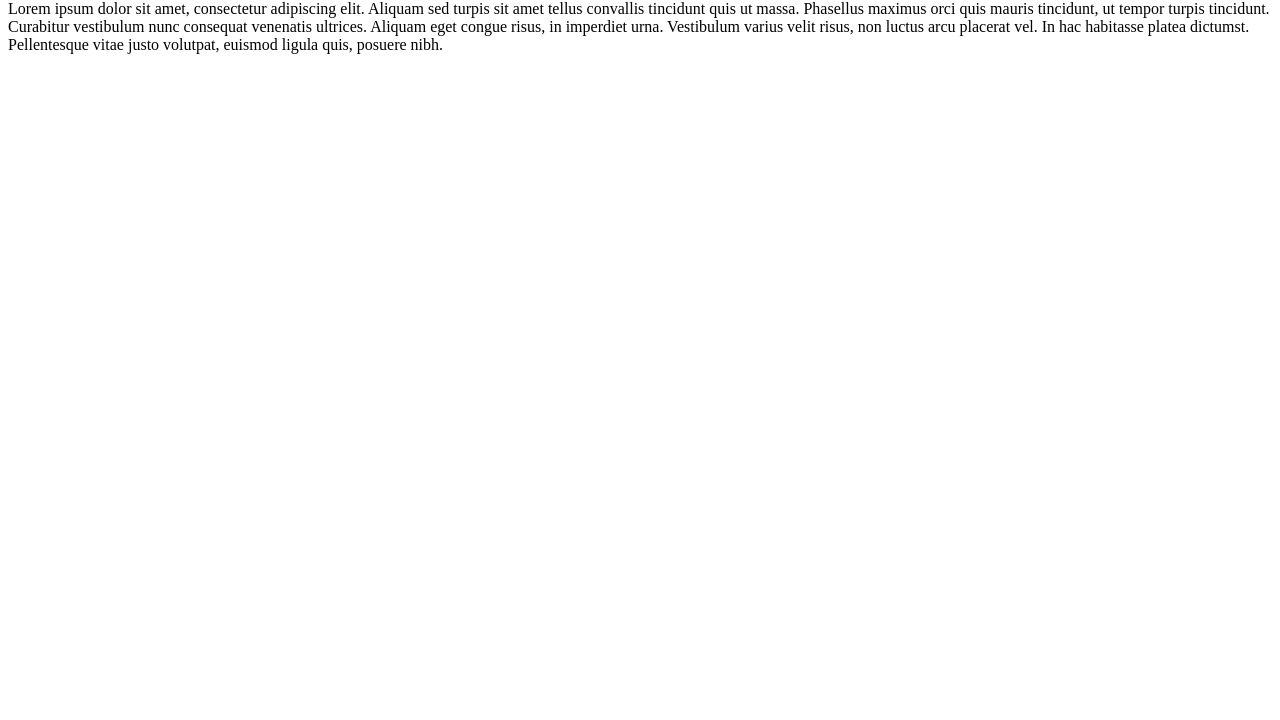
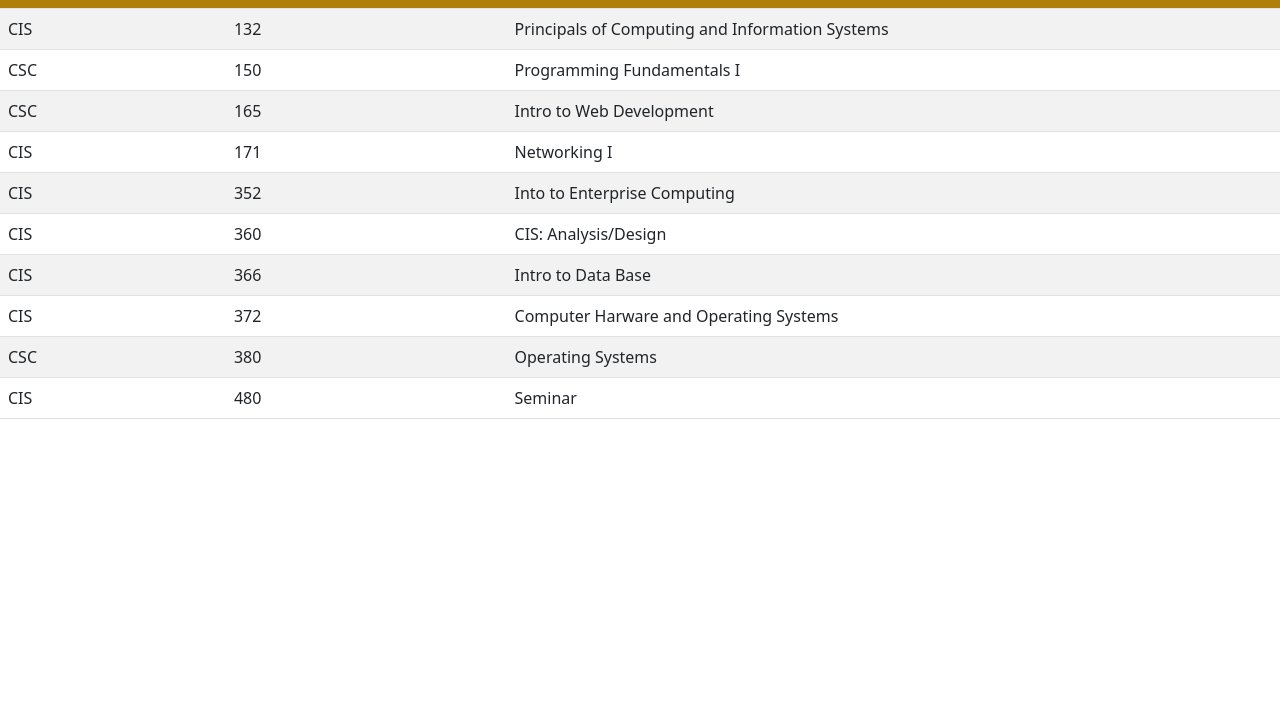
Before and after one commit to zapad01/degree-mapper, a website: page views/index.html in a window 1280 px wide. Shown: the part 80-800 px from the top of the page. Drawn offline with nearby package versions, Linux system fonts and the light colour scheme; a web font is replaced by a local one.

Commit message:
Basic Table, Search Function stage 1 need work.

```diff
--- a/views/index.html
+++ b/views/index.html
@@ -1,21 +1,52 @@
 <!DOCTYPE html>
-<html>
-<head>
-</head>
+<html lang="en">
+  <head>
+    <!--
+     JavaScript 7th Edition
 
-<body>
-  <div>
-    <h1>
-        Index
-    </h1>
-    <p class="text-justify">Lorem ipsum dolor sit amet, consectetur adipiscing elit. Aliquam sed turpis sit amet
-    tellus convallis tincidunt quis ut massa. Phasellus maximus orci quis mauris tincidunt, ut tempor turpis
-    tincidunt. Curabitur vestibulum nunc consequat venenatis ultrices. Aliquam eget congue risus, in imperdiet urna.
-    Vestibulum varius velit risus, non luctus arcu placerat vel. In hac habitasse platea dictumst. Pellentesque vitae
-    justo volutpat, euismod ligula quis, posuere nibh.
-    </p>
+     Group Project: Group #4
+     Date:   Spring 2023
 
-  </div>
+     Filename: index.html
+     -->
+    <meta charset="utf-8">
+    <meta http-equiv="X-UA-Compatible" content="IE=edge">
+    <meta name="viewport" content="width=device-width, initial-scale=1.0">
+    <title>Degree-Mapper</title>
+    <link rel="stylesheet" type="text/css" href="../public/css/style.css"><!-- need this for the css -->
+    <link href="http://fonts.googleapis.com/css?family=Muli" rel="stylesheet" type="text/css">
+    <script src="main.js" defer></script><!-- need this for the javascript in main.js -->
+    <script type="text/javascript" src="../model/Computing_Core_copy.json"></script>
+    <script src="https://cdnjs.cloudflare.com/ajax/libs/jquery/3.6.4/jquery.min.js"></script>
+    <link rel="stylesheet" href="https://cdn.jsdelivr.net/npm/bootstrap@5.2.3/dist/css/bootstrap.min.css"
+    integrity="sha384-rbsA2VBKQhggwzxH7pPCaAqO46MgnOM80zW1RWuH61DGLwZJEdK2Kadq2F9CUG65"
+    crossorigin="anonymous">
 
-</body>
+  </head>
+
+  <body>
+
+    <div class="row">
+      <div class="col">
+        <div class="card card-body">
+          <iput id="search-input" class="form-control" type="text"></iput>
+        </div>
+      </div>
+    </div>
+
+    <table class="table table-striped">
+      <tr class="big-info">
+        <th style="background-color:darkgoldenrod; color:lightgray">Department</th>
+        <th style="background-color:darkgoldenrod; color:lightgray">Course Number</th>
+        <th style="background-color:darkgoldenrod; color:lightgray">Course Name</th>
+      </tr>
+
+      <tbody id ="myTable">
+
+      </tbody>
+    </table>
+
+    <div id="container"></div>
+
+  </body>
 </html>
--- /dev/null
+++ b/views/main.js
@@ -0,0 +1,97 @@
+
+
+
+let jsonData = [
+   {
+   "id": 1,
+   "CourseNum": 132,
+   "Description": "Principals of Computing and Information Systems",
+   "AlphaCode": "CIS"
+ },{
+   "id": 2,
+   "CourseNum": 150,
+   "Description": "Programming Fundamentals I",
+   "AlphaCode": "CSC"
+ },{
+   "id": 3,
+   "CourseNum": 165,
+   "Description": "Intro to Web Development",
+   "AlphaCode": "CSC"
+ },{
+   "id": 4,
+   "CourseNum": 171,
+   "Description": "Networking I",
+   "AlphaCode": "CIS"
+ },{
+   "id": 5,
+   "CourseNum": 352,
+   "Description": "Into to Enterprise Computing",
+   "AlphaCode": "CIS"
+ },{
+   "id": 6,
+   "CourseNum": 360,
+   "Description": "CIS: Analysis/Design",
+   "AlphaCode": "CIS"
+ },{
+   "id": 7,
+   "CourseNum": 366,
+   "Description": "Intro to Data Base",
+   "AlphaCode": "CIS"
+ },{
+   "id": 8,
+   "CourseNum": 372,
+   "Description": "Computer Harware and Operating Systems",
+   "AlphaCode": "CIS"
+ },{
+   "id": 9,
+   "CourseNum": 380,
+   "Description": "Operating Systems",
+   "AlphaCode": "CSC"
+ },{
+   "id": 10,
+   "CourseNum": 480,
+   "Description": "Seminar",
+   "AlphaCode": "CIS"
+ }
+];
+
+window.onload = buildTable(jsonData);
+
+$('#search-input').on('keyup', function(){
+   var value = $(this).val()
+   console.log('Value:', value)
+   var data = searchTable(value, myArray)
+   buildTable(jsonData)
+})
+
+ function searchTable(value, data){
+  var filteredData = [];
+
+  for(var i = o; i < data.length; i++){
+   value = value.tolowercase();
+   var name = data[i].name.tolowercase();
+
+   if(name.includes(value)){
+      filteredData.push(data[i])
+   }
+  }
+
+  return filteredData;
+}
+
+function buildTable(data){
+
+   var table = document.getElementById('myTable');
+
+   table.innerHTML = '';
+
+   for (var i = 0; i < data.length; i++){
+
+      var row =`<tr>
+                  <td>${data[i].AlphaCode}</td>
+                  <td>${data[i].CourseNum}</td>
+                  <td>${data[i].Description}</td>
+               </tr>`
+      table.innerHTML += row;
+   }
+}
```
